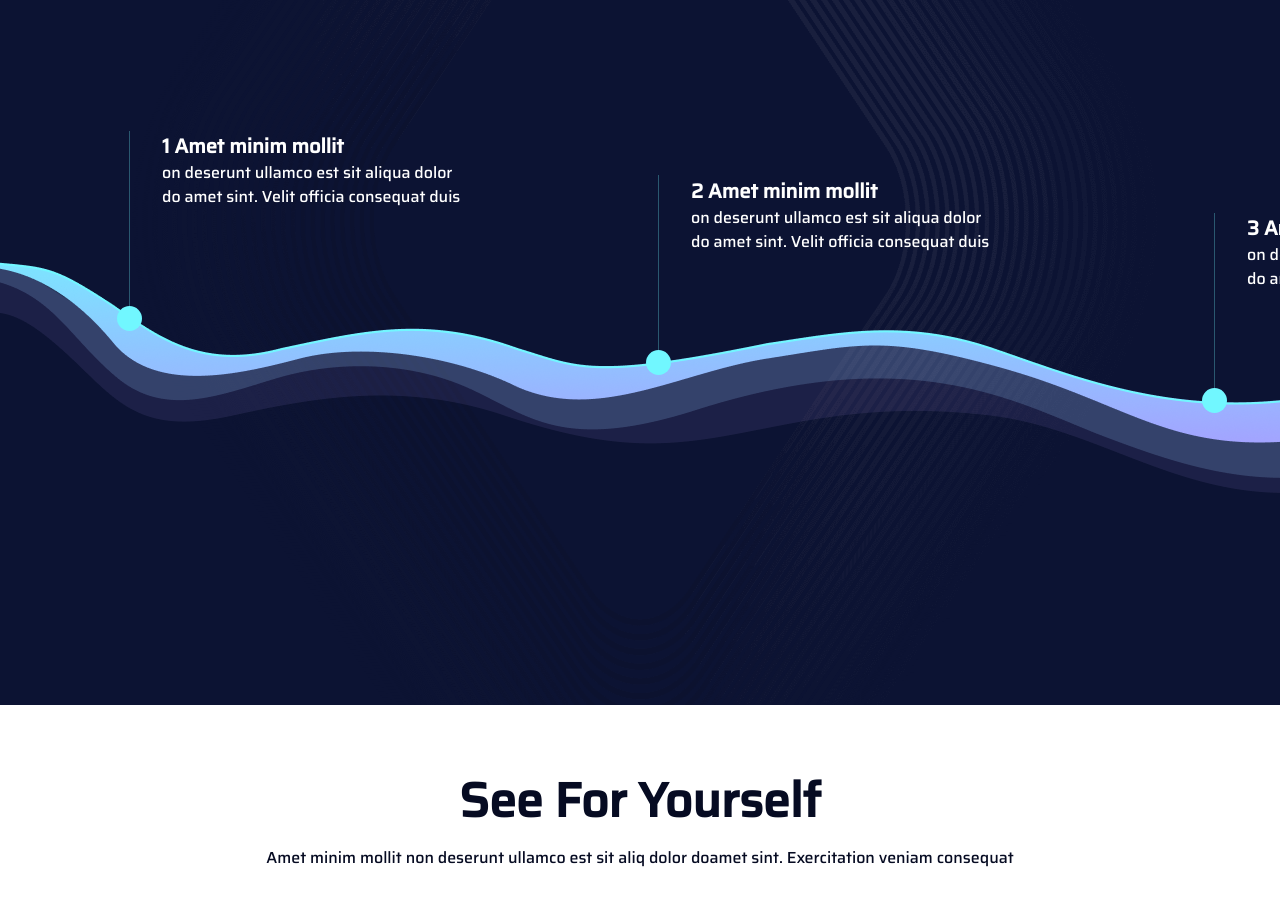
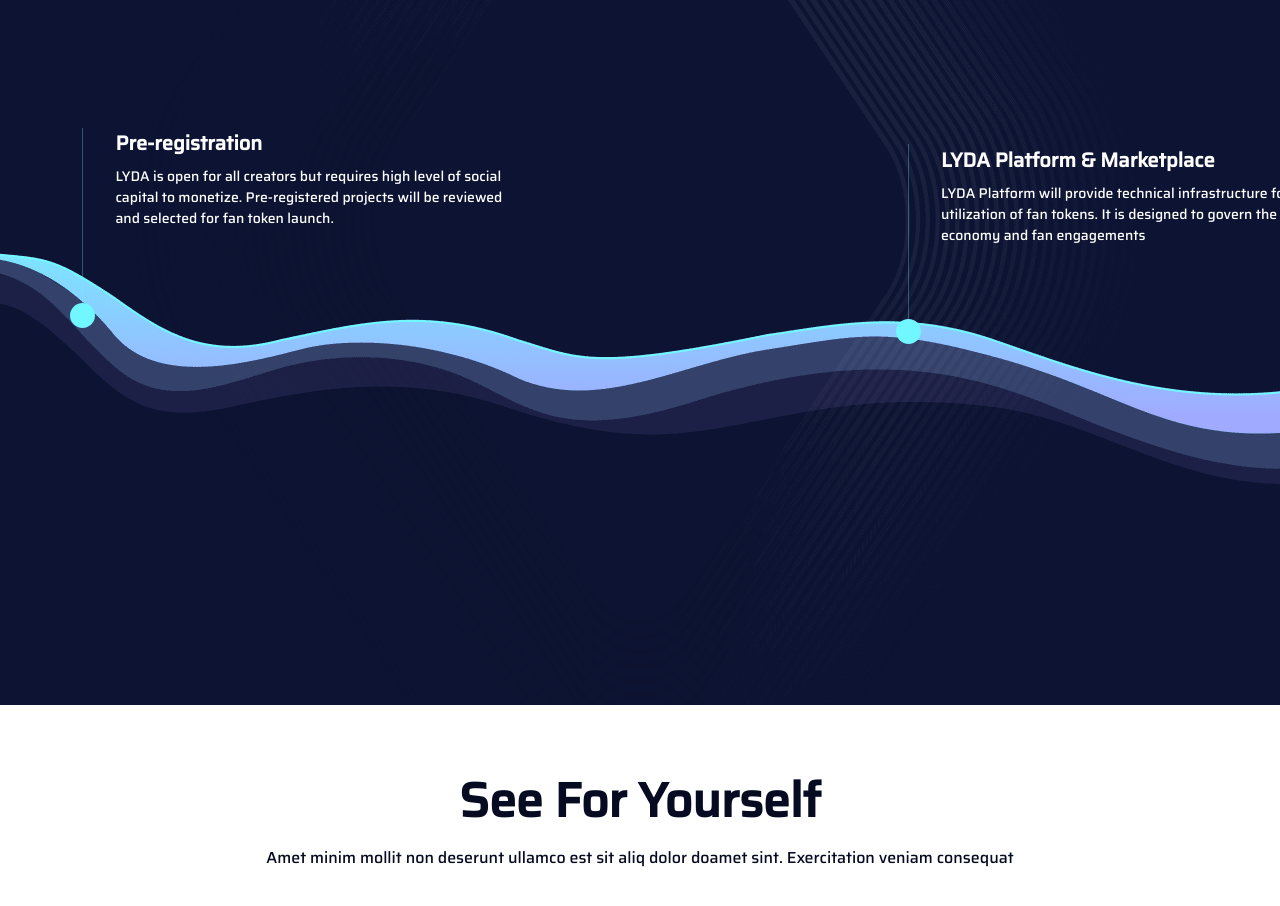
Before and after one commit to LYDA-Official/LYDA_Homepage, a React (Create React App) app: page / in a window 1280 px wide. Shown: the part 1920-2826 px from the top of the page. Built offline with nearby package versions, Linux system fonts and the light colour scheme.

Commit message:
fix roadmap

```diff
--- a/src/layouts/home/Roadmap.tsx
+++ b/src/layouts/home/Roadmap.tsx
@@ -2,72 +2,78 @@
 import React, { useState, useEffect } from "react";
 import theme from "../../theme";
 import bg from "../../assets/bg2.png";
-import Mobilebg1 from '../../assets/Mobilebg1.png'
+import Mobilebg1 from "../../assets/Mobilebg1.png";
 import timeline1 from "../../assets/timeline1.png";
-
+import timeline from "../../assets/timeline.png";
 export const Roadmap = () => {
   const [isSmallerThan1024] = useMediaQuery("(max-width: 1024px)");
+  const [isSmallerThan1440] = useMediaQuery("(max-width: 1440px)");
 
   const mapPoints = [
     {
-      title: "1 Amet minim mollit",
+      title: "Pre-registration",
       content:
-        "on deserunt ullamco est sit aliqua dolor do amet sint.  Velit officia consequat duis ",
-      top:isSmallerThan1024?'30%': "35%",
-      left:isSmallerThan1024?'31px': "85px",
+        "LYDA is open for all creators but requires high level of social capital to monetize. Pre-registered projects will be reviewed and selected for fan token launch.",
+      top: isSmallerThan1024 ? "21%" : "35%",
+      left: "2%",
+      height: "200px",
     },
     {
-      title: "2 Amet minim mollit",
+      title: "LYDA Platform & Marketplace",
       content:
-        "on deserunt ullamco est sit aliqua dolor do amet sint.  Velit officia consequat duis ",
-      top: isSmallerThan1024? '47%': "48%",
-      left: isSmallerThan1024? '350px': "614px",
+        "LYDA Platform will provide technical infrastructure for the full utilization of fan tokens. It is designed to  govern the token economy and fan engagements",
+      top: isSmallerThan1024 ? "38%" : "40%",
+      left: "45%",
+      height: "200px",
+
     },
     {
-      title: "3 Amet minim mollit",
+      title: "Economic rewards",
       content:
-        "on deserunt ullamco est sit aliqua dolor do amet sint.  Velit officia consequat duis ",
-        top: isSmallerThan1024? '50%': "59%",
-        left: isSmallerThan1024? '595px': "1170px",
+        "Creators obtain financial supports and token users are rewarded for both investments and non-monetary fan activities. As creators grow, return will be significant.",
+      top: isSmallerThan1024 ? "20%" : "79%",
+      left:  isSmallerThan1024 ?'80%':"65%",
+      height: "200px",
+      rotated: true
     },
-    {
-      title: "4 Amet minim mollit",
-      content:
-        "on deserunt ullamco est sit aliqua dolor do amet sint.  Velit officia consequat duis ",
-      top: isSmallerThan1024? '0%':"23%",
-      left: isSmallerThan1024? '970px':"1680px",
-      rotated: true,
-    },
-    {
-      title: "5 Amet minim mollit",
-      content:
-        "on deserunt ullamco est sit aliqua dolor do amet sint.  Velit officia consequat duis ",
-        top: isSmallerThan1024? '40%':"30%",
-        left: isSmallerThan1024? '1260px':"2090px",
-    },
-    {
-      title: "6 Amet minim mollit",
-      content:
-        "on deserunt ullamco est sit aliqua dolor do amet sint.  Velit officia consequat duis ",
-        top: isSmallerThan1024? '40%':"63%",
-        left: isSmallerThan1024? '1540px':"2608px",
-      rotated: isSmallerThan1024? false:true,
-    },
-    {
-      title: "7 Amet minim mollit",
-      content:
-        "on deserunt ullamco est sit aliqua dolor do amet sint.  Velit officia consequat duis ",
-        top: isSmallerThan1024? '40%':"45%",
-        left: isSmallerThan1024? '1835px':"3008px",
-    },
-    {
-      title: "8 Amet minim mollit",
-      content:
-        "on deserunt ullamco est sit aliqua dolor do amet sint.  Velit officia consequat duis ",
-        top: isSmallerThan1024? '25%':"62%",
-        left: isSmallerThan1024? '2065px':"3408px",
-      rotated: true,
-    },
+    // {
+    //   title: "4 Amet minim mollit",
+    //   content:
+    //     "on deserunt ullamco est sit aliqua dolor do amet sint.  Velit officia consequat duis ",
+    //   top: isSmallerThan1024? '0%':"23%",
+    //   left: isSmallerThan1024? '970px':"1680px",
+    //   rotated: true,
+    // },
+    // {
+    //   title: "5 Amet minim mollit",
+    //   content:
+    //     "on deserunt ullamco est sit aliqua dolor do amet sint.  Velit officia consequat duis ",
+    //     top: isSmallerThan1024? '40%':"30%",
+    //     left: isSmallerThan1024? '1260px':"2090px",
+    // },
+    // {
+    //   title: "6 Amet minim mollit",
+    //   content:
+    //     "on deserunt ullamco est sit aliqua dolor do amet sint.  Velit officia consequat duis ",
+    //     top: isSmallerThan1024? '40%':"63%",
+    //     left: isSmallerThan1024? '1540px':"2608px",
+    //   rotated: isSmallerThan1024? false:true,
+    // },
+    // {
+    //   title: "7 Amet minim mollit",
+    //   content:
+    //     "on deserunt ullamco est sit aliqua dolor do amet sint.  Velit officia consequat duis ",
+    //     top: isSmallerThan1024? '40%':"45%",
+    //     left: isSmallerThan1024? '1835px':"3008px",
+    // },
+    // {
+    //   title: "8 Amet minim mollit",
+    //   content:
+    //     "on deserunt ullamco est sit aliqua dolor do amet sint.  Velit officia consequat duis ",
+    //     top: isSmallerThan1024? '25%':"62%",
+    //     left: isSmallerThan1024? '2065px':"3408px",
+    //   rotated: true,
+    // },
   ];
 
   const [scrollDir, setScrollDir] = useState("right");
@@ -120,8 +126,9 @@
     top: string;
     left: string;
     rotated?: boolean;
+    height: string;
   }) => {
-    const { title, content, top, left, rotated } = props;
+    const { title, content, top, left, rotated, height } = props;
     const [isHover, setIsHover] = useState(false);
 
     return rotated ? (
@@ -134,7 +141,7 @@
         onMouseEnter={() => setIsHover(true)}
         onMouseLeave={() => setIsHover(false)}
       >
-        <Flex h={"100%"} w={"49px"} mb={"150px"} >
+        <Flex h={"100%"} w={isSmallerThan1024 ? "49px" : "89px"} mb={"150px"}>
           <Flex
             h={isSmallerThan1024 ? "50px" : "88px"}
             w={isSmallerThan1024 ? "50px" : "88px"}
@@ -146,8 +153,8 @@
             border={isHover ? "3px dashed #71F7FF" : ""}
           >
             <Box
-             h={isSmallerThan1024 ? "19px" : "25px"}
-             w={isSmallerThan1024 ? "19px" : "25px"}
+              h={isSmallerThan1024 ? "19px" : "25px"}
+              w={isSmallerThan1024 ? "19px" : "25px"}
               bg={"blue.100"}
               opacity={1}
               borderRadius={"50%"}
@@ -155,7 +162,7 @@
               // position='absolute'
             ></Box>
             <Box
-             height={isSmallerThan1024 ? "160px" : "200px"}
+              height={isSmallerThan1024 ? "160px" : height}
               width="1px"
               bg={"blue.100"}
               position="absolute"
@@ -178,7 +185,7 @@
             {title}
           </Text>
           <Text
-            w={isSmallerThan1024 ? "140px" : "300px"}
+            w={isSmallerThan1024 ? "180px" : "400px"}
             fontSize={isSmallerThan1024 ? "10px" : "16px"}
             fontWeight={"normal"}
             fontStyle="normal"
@@ -216,7 +223,7 @@
               // position='absolute'
             ></Box>
             <Box
-              height={isSmallerThan1024 ? "160px" : "200px"}
+              height={isSmallerThan1024 ? "160px" : height}
               width="1px"
               bg={"blue.100"}
               position="absolute"
@@ -240,10 +247,11 @@
             {title}
           </Text>
           <Text
-            w={isSmallerThan1024 ? "140px" : "300px"}
-            fontSize={isSmallerThan1024 ? "10px" : "16px"}
+            w={isSmallerThan1024 ? "180px" : "400px"}
+            fontSize={isSmallerThan1024 ? "10px" : "14px"}
             fontWeight={"normal"}
             fontStyle="normal"
+            mt={"8px"}
           >
             {content}
           </Text>
@@ -254,7 +262,7 @@
   return (
     <Flex
       bg={"blue.400"}
-      backgroundImage={isSmallerThan1024? Mobilebg1: bg}
+      backgroundImage={isSmallerThan1024 ? Mobilebg1 : bg}
       backgroundSize={isSmallerThan1024 ? "100% 590px" : "100% 970px"}
       h={isSmallerThan1024 ? "590px" : "970px"}
       // onScroll={detectScroll}
@@ -278,7 +286,7 @@
         <Flex
           position="absolute"
           // top='1893px'
-          px={'14px'}
+          px={"14px"}
           alignItems={"center"}
           justifyContent={"center"}
           w={"100%"}
@@ -306,11 +314,16 @@
           </Text>
         </Flex>
         <Flex
-          w={isSmallerThan1024?'2252px':"3840px"}
+          w={["1290px", "1920px", "fit-content"]}
+          // overflow='hidden'
           position={"relative"}
           mt={isSmallerThan1024 ? "230px" : "300px"}
         >
-          <Image src={timeline1} h={isSmallerThan1024 ? "200px" : "100%"} />
+          <Image
+            src={timeline}
+            h={isSmallerThan1024 ? "200px" : "100%"}
+            w={"100%"}
+          />
           {mapPoints.map((point: any, index: number) => (
             <RoadmapPoint
               key={index}
@@ -319,6 +332,7 @@
               top={point.top}
               left={point.left}
               rotated={point.rotated}
+              height={point.height}
             />
           ))}
         </Flex>
```
Also changed, not shown: src/assets/Slide.png (added).
